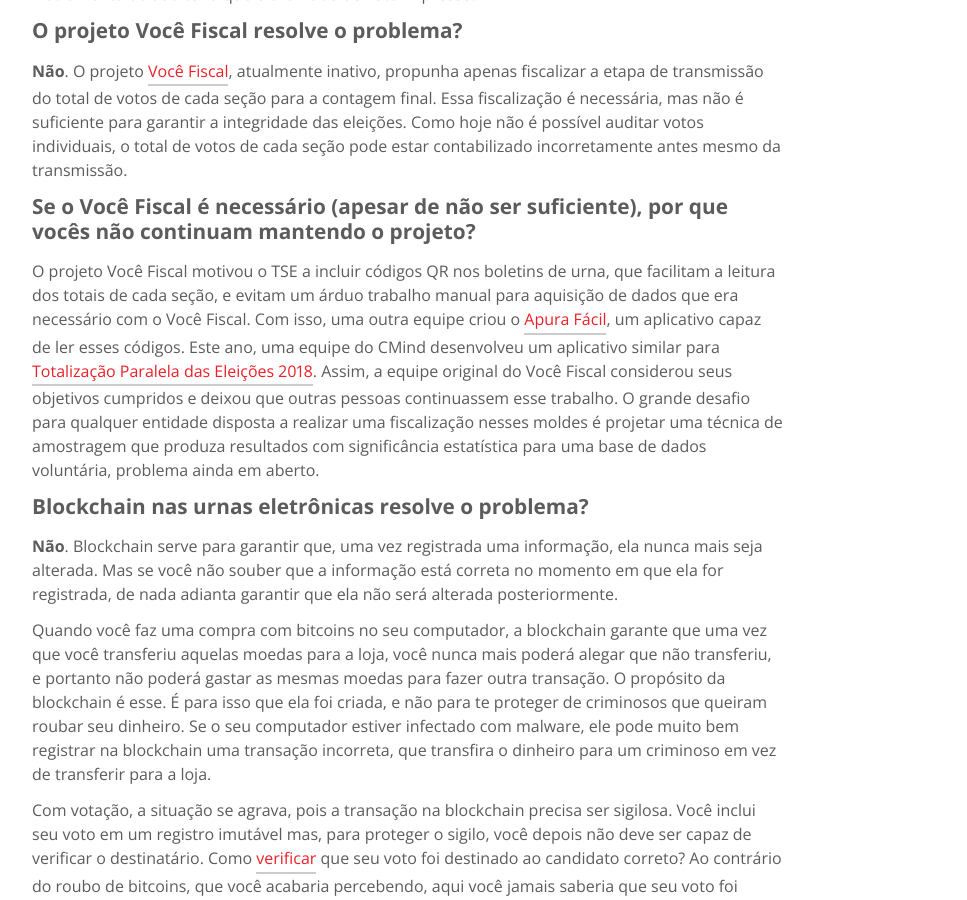
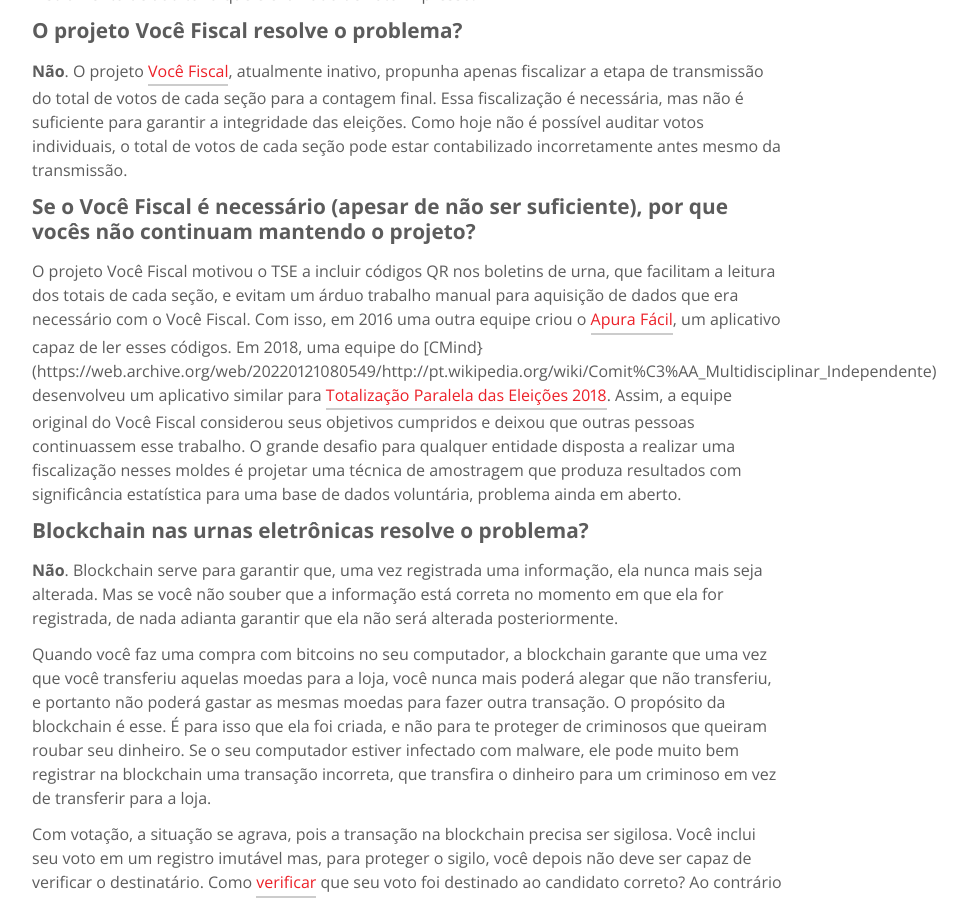
Before and after one commit to epicleet/urna-website, a Jekyll site: the page built from faq.md, in a window 1280 px wide and 900 px high, scrolled down 3748 px. Shown: the whole window, without its empty margins (232-1199 px from the left). Built offline with Jekyll 4.4.1, drawn with Linux system fonts in a browser that asks for light colours.

Commit message:
Update faq.md

```diff
--- a/faq.md
+++ b/faq.md
@@ -84,7 +84,7 @@
 
 ## Se o Você Fiscal é necessário (apesar de não ser suficiente), por que vocês não continuam mantendo o projeto?
 
-O projeto Você Fiscal motivou o TSE a incluir códigos QR nos boletins de urna, que facilitam a leitura dos totais de cada seção, e evitam um árduo trabalho manual para aquisição de dados que era necessário com o Você Fiscal. Com isso, uma outra equipe criou o [Apura Fácil](http://cartadenoticias.com.br/2016/09/app-desenvolvido-em-ipatinga-permite-apuracao-paralela-das-eleicoes/), um aplicativo capaz de ler esses códigos. Este ano, uma equipe do CMind desenvolveu um aplicativo similar para [Totalização Paralela das Eleições 2018](https://play.google.com/store/apps/details?id=com.marcocarvalho.Totalizador_2018). Assim, a equipe original do Você Fiscal considerou seus objetivos cumpridos e deixou que outras pessoas continuassem esse trabalho. O grande desafio para qualquer entidade disposta a realizar uma fiscalização nesses moldes é projetar uma técnica de amostragem que produza resultados com significância estatística para uma base de dados voluntária, problema ainda em aberto.
+O projeto Você Fiscal motivou o TSE a incluir códigos QR nos boletins de urna, que facilitam a leitura dos totais de cada seção, e evitam um árduo trabalho manual para aquisição de dados que era necessário com o Você Fiscal. Com isso, em 2016 uma outra equipe criou o [Apura Fácil](http://cartadenoticias.com.br/2016/09/app-desenvolvido-em-ipatinga-permite-apuracao-paralela-das-eleicoes/), um aplicativo capaz de ler esses códigos. Em 2018, uma equipe do [CMind}(https://web.archive.org/web/20220121080549/http://pt.wikipedia.org/wiki/Comit%C3%AA_Multidisciplinar_Independente) desenvolveu um aplicativo similar para [Totalização Paralela das Eleições 2018](https://play.google.com/store/apps/details?id=com.marcocarvalho.Totalizador_2018). Assim, a equipe original do Você Fiscal considerou seus objetivos cumpridos e deixou que outras pessoas continuassem esse trabalho. O grande desafio para qualquer entidade disposta a realizar uma fiscalização nesses moldes é projetar uma técnica de amostragem que produza resultados com significância estatística para uma base de dados voluntária, problema ainda em aberto.
 
 ## Blockchain nas urnas eletrônicas resolve o problema?
 
```
